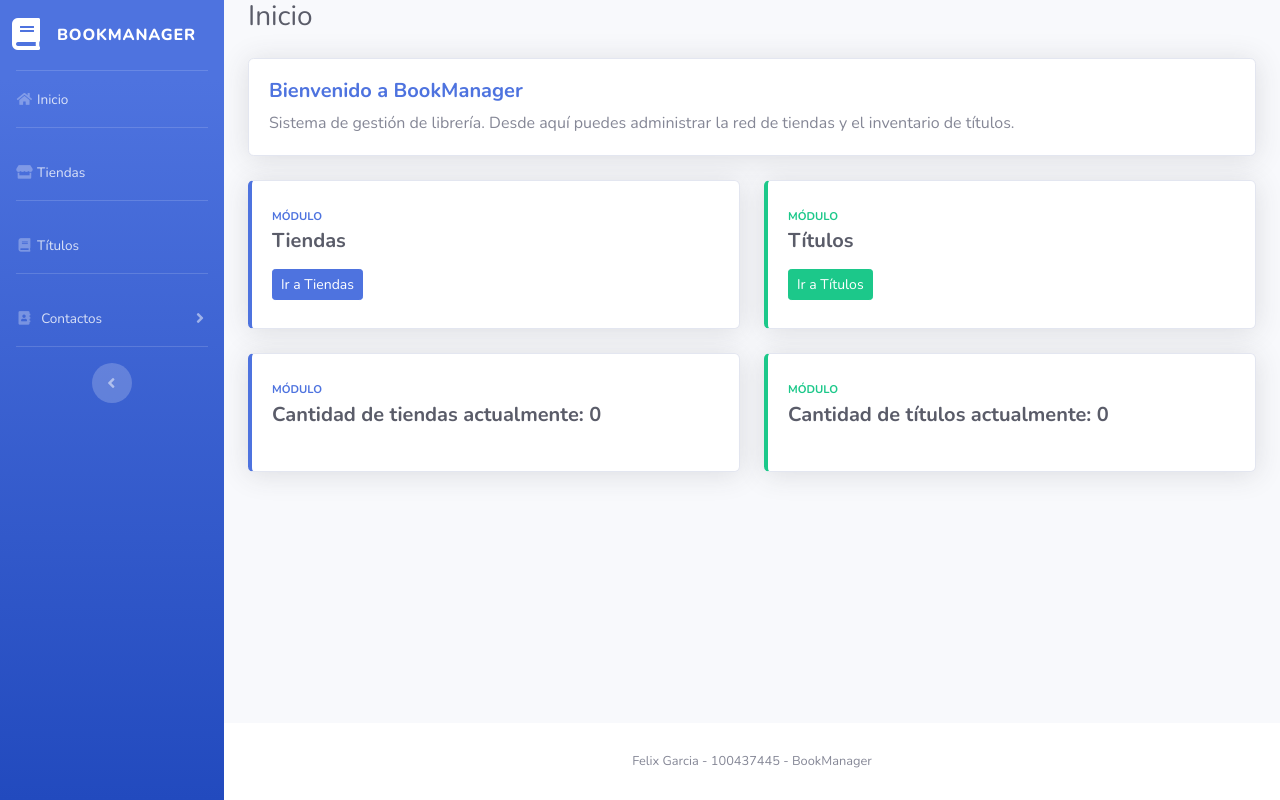
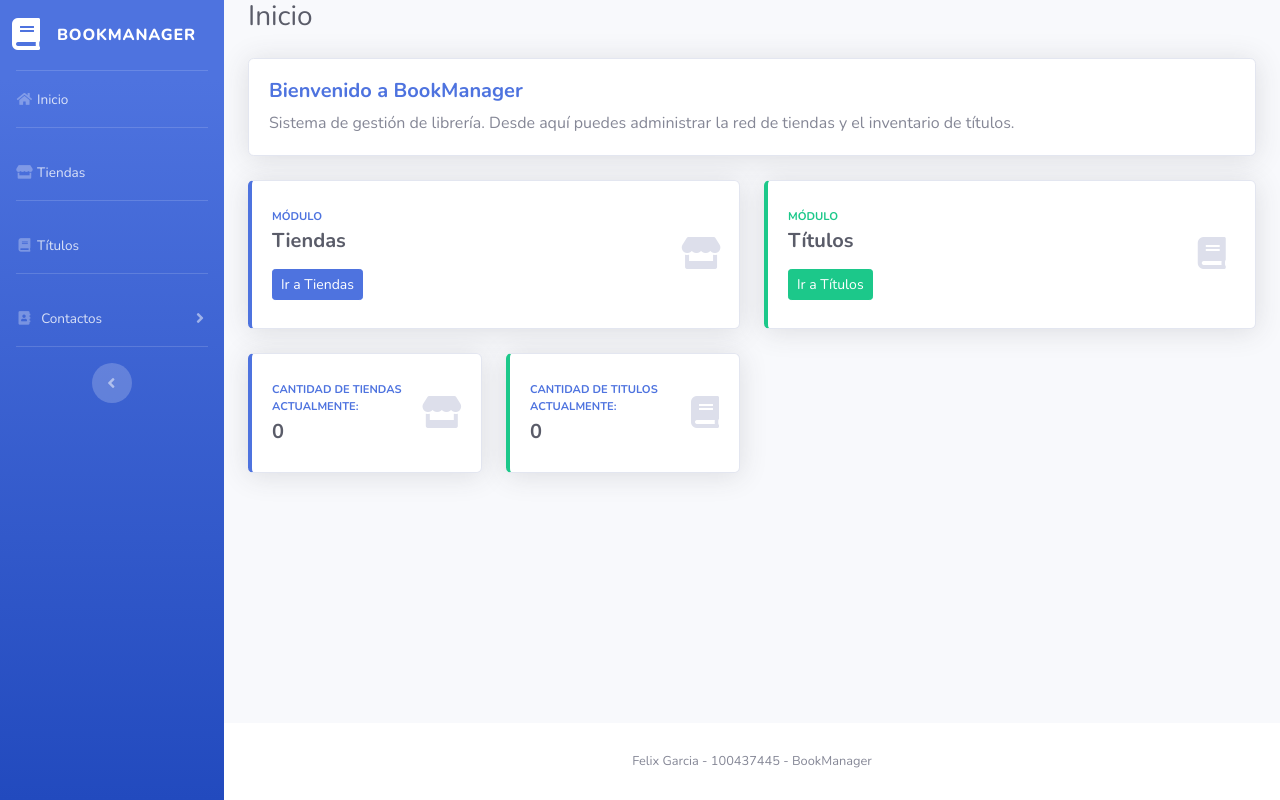
Before and after one commit to Fx0001/bookmanager-Felix-Garcia-100437445, a PHP site: page / in a window 1280 px wide. Run offline with PHP 8.4, Linux system fonts and the light colour scheme; data that the repository does not hold is empty.

Commit message:
Add files via upload

```diff
--- a/index.php
+++ b/index.php
@@ -38,33 +38,15 @@ include __DIR__ . '/includes/header.php';
     <div class="col-md-6 mb-4">
         <div class="card border-left-primary shadow h-100 py-2">
             <div class="card-body">
+                <div class="row no-gutters align-items-center">
+                    <div class="col mr-2">
                         <div class="text-xs font-weight-bold text-primary text-uppercase mb-1">Módulo</div>
                         <div class="h5 mb-3 font-weight-bold text-gray-800">Tiendas</div>
                         <a href="views/tiendas/index.php" class="btn btn-primary btn-sm">Ir a Tiendas</a>
                     </div>
+                    <div class="col-1">
+                        <i class="fas fa-store fa-2x text-gray-300"></i>
                     </div>
-    </div>
-
-    <div class="col-md-6 mb-4">
-        <div class="card border-left-success shadow h-100 py-2">
-            <div class="card-body">
-                <div class="text-xs font-weight-bold text-success text-uppercase mb-1">Módulo</div>
-                <div class="h5 mb-3 font-weight-bold text-gray-800">Títulos</div>
-                <a href="views/titulos/index.php" class="btn btn-success btn-sm">Ir a Títulos</a>
-            </div>
-        </div>
-    </div>
-</div>
-
-<!-- Métricas / Conteos -->
-<div class="row">
-    <div class="col-md-6 mb-4">
-        <div class="card border-left-primary shadow h-100 py-2">
-            <div class="card-body">
-                <div class="text-xs font-weight-bold text-primary text-uppercase mb-1">Módulo</div>
-                <div class="h5 mb-3 font-weight-bold text-gray-800">
-                    Cantidad de tiendas actualmente:
-                    <span><?php echo htmlspecialchars((string) ($totalTiendas ?? 0), ENT_QUOTES, 'UTF-8'); ?></span>
                 </div>
             </div>
         </div>
@@ -73,10 +55,59 @@ include __DIR__ . '/includes/header.php';
     <div class="col-md-6 mb-4">
         <div class="card border-left-success shadow h-100 py-2">
             <div class="card-body">
+                <div class="row no-gutters align-items-center">
+                    <div class="col mr-2">
                         <div class="text-xs font-weight-bold text-success text-uppercase mb-1">Módulo</div>
-                <div class="h5 mb-3 font-weight-bold text-gray-800">
-                    Cantidad de títulos actualmente:
+                        <div class="h5 mb-3 font-weight-bold text-gray-800">Títulos</div>
+                        <a href="views/titulos/index.php" class="btn btn-success btn-sm">Ir a Títulos</a>
+                    </div>
+                    <div class="col-1">
+                        <i class="fas fa-book fa-2x text-gray-300"></i>
+                    </div>
+                </div>
+            </div>
+        </div>
+    </div>
+</div>
+
+<!-- Métricas / Conteos -->
+<div class="row">
+    <div class="col-xl-3 col-md-6 mb-4">
+        <div class="card border-left-primary shadow h-100 py-2">
+            <div class="card-body">
+                <div class="row no-gutters align-items-center">
+                    <div class="col mr-2">
+                        <div class="text-xs font-weight-bold text-primary text-uppercase mb-1">
+                            Cantidad de tiendas actualmente:
+                        </div>
+                        <div class="h5 mb-0 font-weight-bold text-gray-800" <span>
+                            <?php echo htmlspecialchars((string) ($totalTiendas ?? 0), ENT_QUOTES, 'UTF-8'); ?></span>
+                        </div>
+                    </div>
+                    <div class="col-auto">
+                        <i class="fas fa-store fa-2x text-gray-300"></i>
+                    </div>
+                </div>
+            </div>
+        </div>
+    </div>
+
+
+    <div class="col-xl-3 col-md-6 mb-4">
+        <div class="card border-left-success shadow h-100 py-2">
+            <div class="card-body">
+                <div class="row no-gutters align-items-center">
+                    <div class="col mr-2">
+                        <div class="text-xs font-weight-bold text-primary text-uppercase mb-1">
+                            Cantidad de titulos actualmente:
+                        </div>
+                        <div class="h5 mb-0 font-weight-bold text-gray-800" <span>
                             <span><?php echo htmlspecialchars((string) ($totalTitulos ?? 0), ENT_QUOTES, 'UTF-8'); ?></span>
+                        </div>
+                    </div>
+                    <div class="col-auto">
+                        <i class="fas fa-book fa-2x text-gray-300"></i>
+                    </div>
                 </div>
             </div>
         </div>
```
Lines whose indentation alone changed are shown as unchanged.
